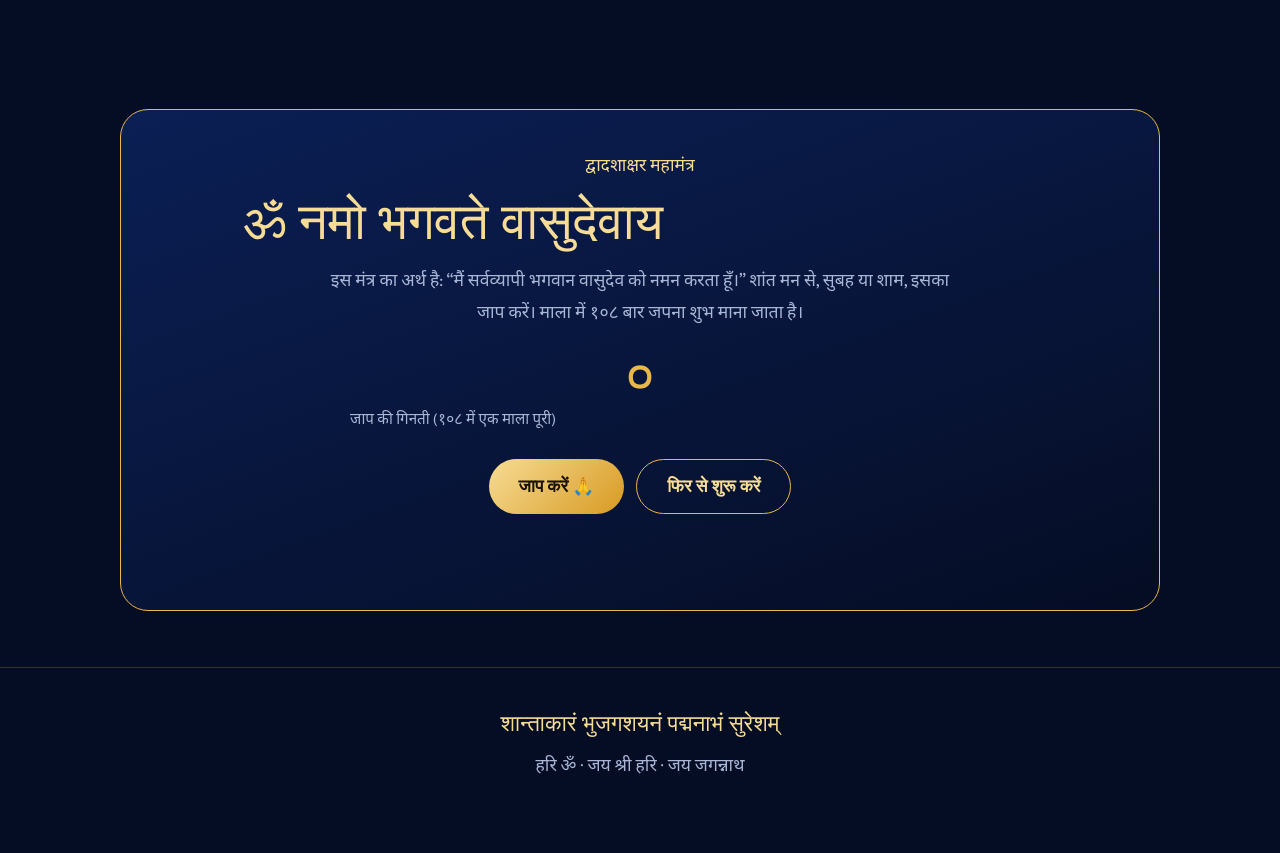
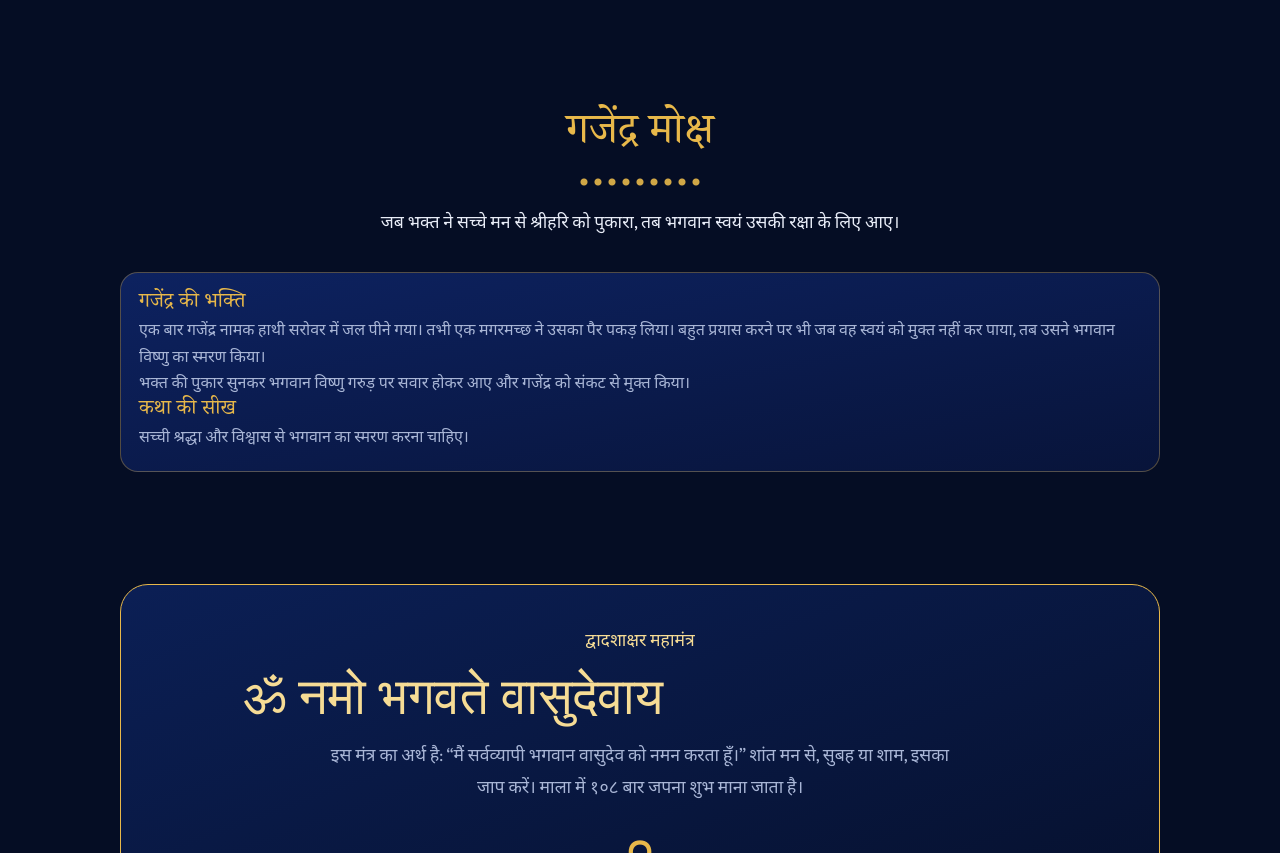
Before and after one commit to anujsoni0756-png/shri-hari-vishnu, a plain HTML site: page index.html in a window 1280 px wide. Shown: the part 6074-6927 px from the top of the page. Before the commit the page ends 6904 px from the top, so only its background shows below. Drawn offline with Linux system fonts and the light colour scheme; a web font is replaced by a local one.

Commit message:
Update index.html

```diff
--- a/index.html
+++ b/index.html
@@ -142,6 +142,31 @@ footer b{display:block;font-family:'Tiro Devanagari Hindi',serif;font-weight:400
 <div class="av"><span class="n">९</span><div class="em">☸️</div><h3>बुद्ध</h3><small>कलियुग</small><p>करुणा और अहिंसा का मार्ग दिखाया। कुछ परंपराओं में यहाँ बलराम गिने जाते हैं।</p></div>
 <div class="av"><span class="n">१०</span><div class="em">🐎</div><h3>कल्कि</h3><small>भविष्य</small><p>कलियुग के अंत में श्वेत अश्व पर आकर अधर्म का नाश करेंगे।</p></div>
 </div></div></section>
+ <section id="katha">
+  <div class="wrap">
+    <div class="title">
+      <h2>गजेंद्र मोक्ष</h2>
+      <i></i>
+      <p>जब भक्त ने सच्चे मन से श्रीहरि को पुकारा, तब भगवान स्वयं उसकी रक्षा के लिए आए।</p>
+    </div>
+
+    <div class="av">
+      <h3>गजेंद्र की भक्ति</h3>
+      <p>
+        एक बार गजेंद्र नामक हाथी सरोवर में जल पीने गया।
+        तभी एक मगरमच्छ ने उसका पैर पकड़ लिया।
+        बहुत प्रयास करने पर भी जब वह स्वयं को मुक्त नहीं कर पाया,
+        तब उसने भगवान विष्णु का स्मरण किया।
+      </p>
+      <p>
+        भक्त की पुकार सुनकर भगवान विष्णु गरुड़ पर सवार होकर आए
+        और गजेंद्र को संकट से मुक्त किया।
+      </p>
+      <h3>कथा की सीख</h3>
+      <p>सच्ची श्रद्धा और विश्वास से भगवान का स्मरण करना चाहिए।</p>
+    </div>
+  </div>
+</section>
 
 <section id="mantra"><div class="wrap">
 <div class="japa">
```
